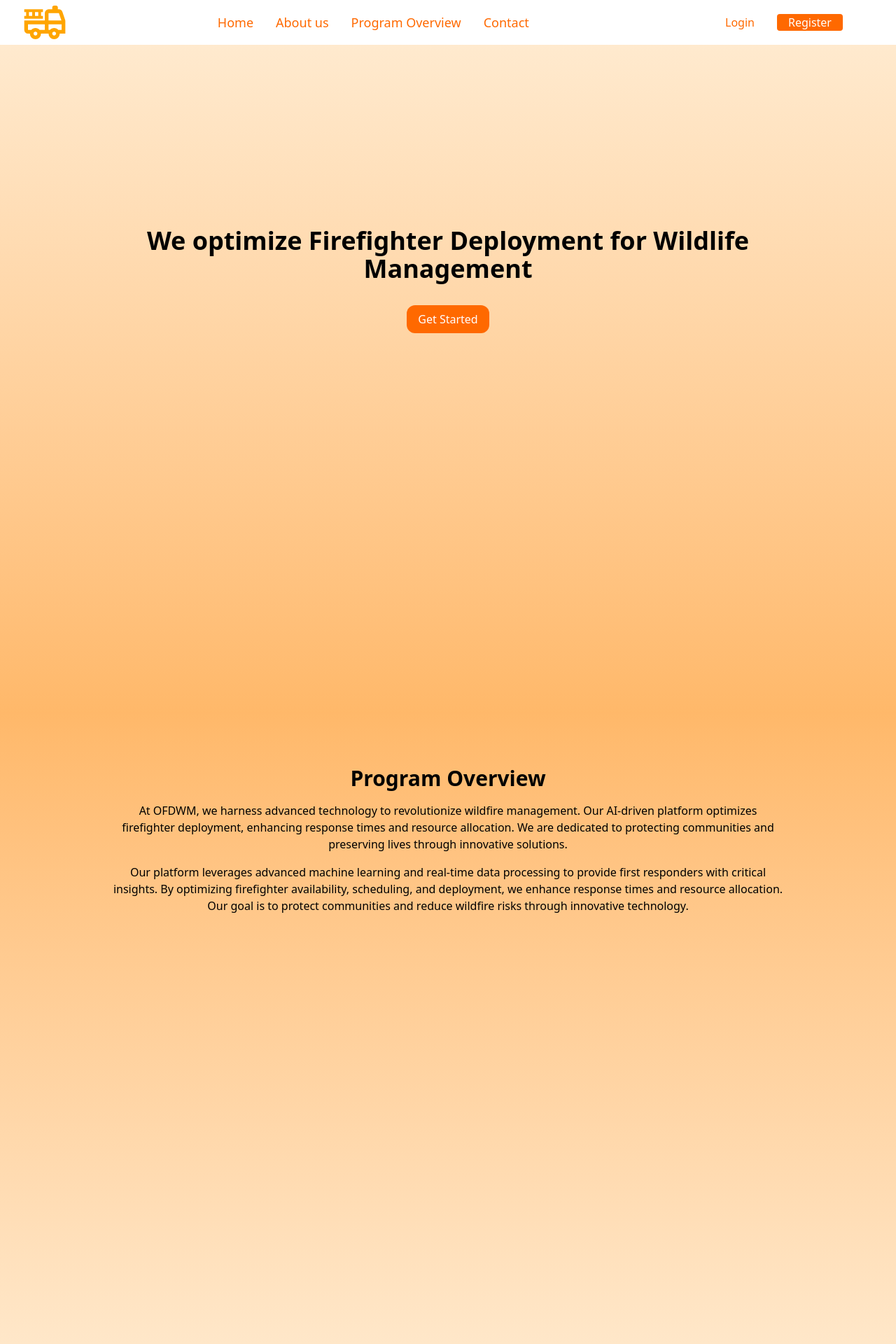
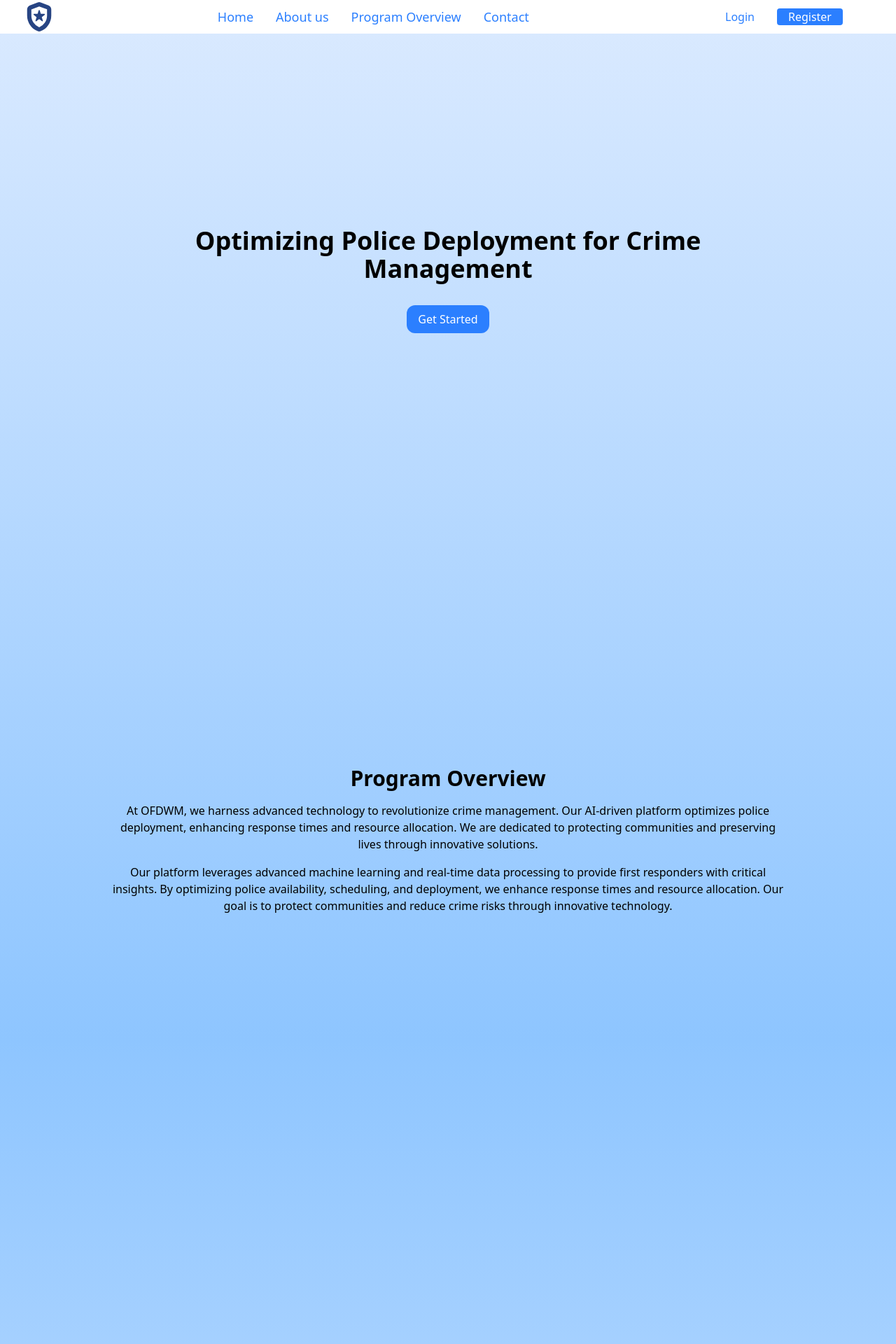
Before and after one commit to Bilguun04/OFDWM, a Flask app: page / in a window 1280 px wide. Shown: the top 1920 px of the page at 70% size. Run offline with Flask 3, Linux system fonts and the light colour scheme.

Commit message:
Update: Changed theme to police (blue color and new icon)

```diff
--- a/app/templates/base.html
+++ b/app/templates/base.html
@@ -9,19 +9,19 @@
 </head>
 <body class="gap-8">
     <header class="grid grid-cols-12 fixed bg-white w-full">
-        <img src="{{ url_for('static', filename='logo.svg') }}" alt="Logo" class="col-span-1 ml-8 h-16 w-16 hidden md:block">
+        <img src="{{ url_for('static', filename='logo.svg') }}" alt="Logo" class="col-span-1 ml-8 h-12 w-12 hidden md:block">
         <div class="hidden sm:flex sm:flex-row gap-8 justify-center items-center col-span-12 md:col-span-8 mt-4 md:mt-0">
-            <a class="text-orange-500 text-lg" href="#">Home</a>
-            <a class="text-orange-500 text-lg" href="#about">About us</a>
-            <a class="text-orange-500 text-lg" href="#overview">Program Overview</a>
-            <a class="text-orange-500 text-lg" href="#contact">Contact</a>
+            <a class="text-blue-500 text-lg hover:underline" href="#">Home</a>
+            <a class="text-blue-500 text-lg hover:underline" href="#about">About us</a>
+            <a class="text-blue-500 text-lg hover:underline" href="#overview">Program Overview</a>
+            <a class="text-blue-500 text-lg hover:underline" href="#contact">Contact</a>
         </div>
         <div class="flex flex-row gap-8 justify-center items-center hidden md:flex col-span-3">
-            <button class="text-orange-500">Login</button>
-            <button class="bg-orange-500 text-white px-4 rounded">Register</button>
+            <button class="text-blue-500">Login</button>
+            <button class="bg-blue-500 text-white px-4 rounded">Register</button>
         </div>
     </header>
-    <main class="bg-linear-to-b from-orange-100 via-orange-300 via-orange-200 to-orange-100">
+    <main class="bg-linear-to-b from-blue-100 via-blue-300 via-blue-200 to-blue-100">
         {% block content %}{% endblock %}
     </main>
     <footer id="contact" class="bg-white py-8">
--- a/app/templates/index.html
+++ b/app/templates/index.html
@@ -5,25 +5,25 @@
 {% block content %}
 <div class="flex justify-center items-center h-screen flex-col gap-8">
     <div class="w-3/4 text-center">
-        <h2 id="typing-text" class="text-4xl font-semibold">We optimize Firefighter Deployment for Wildlife Management</h2>
+        <h2 id="typing-text" class="text-4xl font-semibold">Optimizing Police Deployment for Crime Management</h2>
     </div>
-    <button class="bg-orange-500 text-white px-4 py-2 rounded-xl">Get Started</button>
+    <button class="bg-blue-500 text-white px-4 py-2 rounded-xl">Get Started</button>
 </div>
 <div class="flex flex-col gap-64" id="about">
     <div class="flex justify-center items-center h-screen" id="overview">
         <div class="w-3/4 flex flex-col gap-4 text-center">
             <h2 class="text-3xl font-semibold">Program Overview</h2>
             <p>
-                At OFDWM, we harness advanced technology to revolutionize wildfire management.
-                Our AI-driven platform optimizes firefighter deployment, enhancing response
+                At OFDWM, we harness advanced technology to revolutionize crime management.
+                Our AI-driven platform optimizes police deployment, enhancing response
                 times and resource allocation. We are dedicated to protecting communities and
                 preserving lives through innovative solutions.
             </p>
             <p>
                 Our platform leverages advanced machine learning and real-time data processing
-                to provide first responders with critical insights. By optimizing firefighter
+                to provide first responders with critical insights. By optimizing police
                 availability, scheduling, and deployment, we enhance response times and resource
-                allocation. Our goal is to protect communities and reduce wildfire risks through
+                allocation. Our goal is to protect communities and reduce crime risks through
                 innovative technology.
             </p>
         </div>
@@ -31,8 +31,62 @@
     <div class="flex justify-center items-center mt-32">
         <div class="w-3/4 flex flex-col gap-4 text-center">
             <h2 class="text-3xl font-semibold">Our team</h2>
-            <div>
-
+            <div class="flex justify-between">
+                <div>
+                    <p>Team Member 1</p>
+                </div>
+                <div>
+                    <p>Team Member 2</p>
+                </div>
+                <div>
+                    <p>Team Member 3</p>
+                </div>
+            </div>
+        </div>
+    </div>
+    <div class="flex justify-center items-center">
+        <div class="w-full md:w-1/2" id="faq">
+            <div class="w-3/4 flex flex-col gap-4 text-center">
+                <h2 class="text-3xl font-semibold">FAQ</h2>
+                <div class="flex flex-col gap-4 divide-y divide-blue-500">
+                    <div class="flex justify-between">
+                        <p>How does the program optimize police deployment?</p>
+                        <img src="{{ url_for('static', filename='plus.svg') }}" alt="FAQ 1" class="h-8 w-8">
+                        <p>
+                            The system analyzes real-time crime reports and allocates police units
+                            based on crime severity, availability, and deployment costs. It prioritizes
+                            high-risk areas and ensures efficient resource management to minimize crime and
+                            expenses.
+                        </p>
+                    </div>
+                    <div class="flex justify-between">
+                        <p>How accurate is the program's prediction of crime hotspots?</p>
+                        <img src="{{ url_for('static', filename='plus.svg') }}" alt="FAQ 1" class="h-8 w-8">
+                        <p>
+                            Using historical crime data and environmental factors, the program applies machine
+                            learning to predict potential crime hotspots. It visualizes these risks on a map
+                            and provides GPS coordinates for proactive response planning.
+                        </p>
+                    </div>
+                    <div class="flex justify-between">
+                        <p>What data does the program use?</p>
+                        <img src="{{ url_for('static', filename='plus.svg') }}" alt="FAQ 1" class="h-8 w-8">
+                        <p>
+                            The program processes crime reports, environmental data, and historical crime
+                            records. It uses real-time inputs for deployment decisions and historical trends
+                            for predictive modeling.
+                        </p>
+                    </div>
+                    <div class="flex justify-between">
+                        <p>What kind of reports does the system generate?</p>
+                        <img src="{{ url_for('static', filename='plus.svg') }}" alt="FAQ 1" class="h-8 w-8">
+                        <p>
+                            It provides insights on addressed and missed crimes, operational costs, estimated
+                            damage costs, and crime severity distribution. The predictive module also outputs
+                            a crime risk map and a list of likely crime locations.
+                        </p>
+                    </div>
+                </div>
             </div>
         </div>
     </div>
```
Also changed, not shown: app/static/logo.svg, app/static/plus.svg (added).
